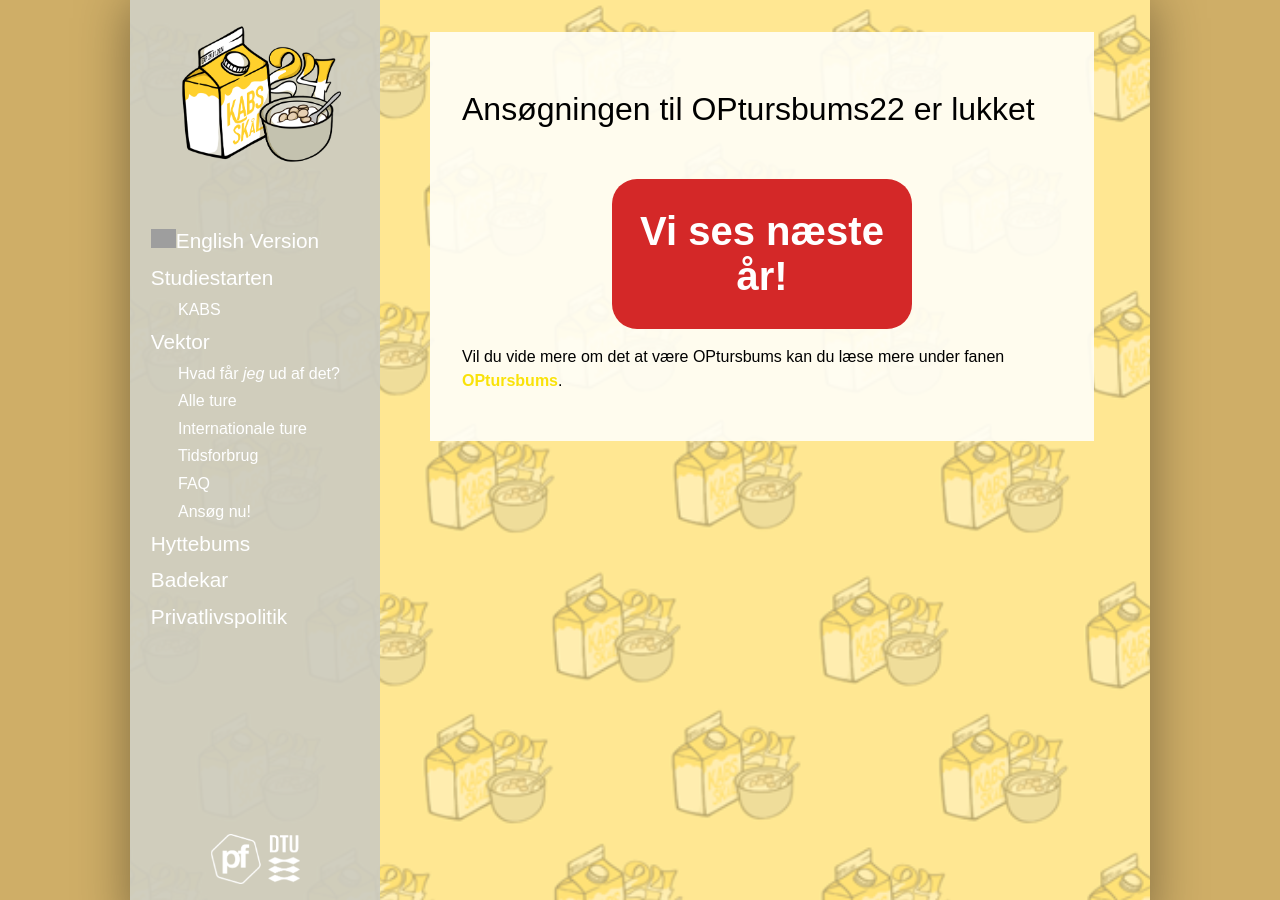
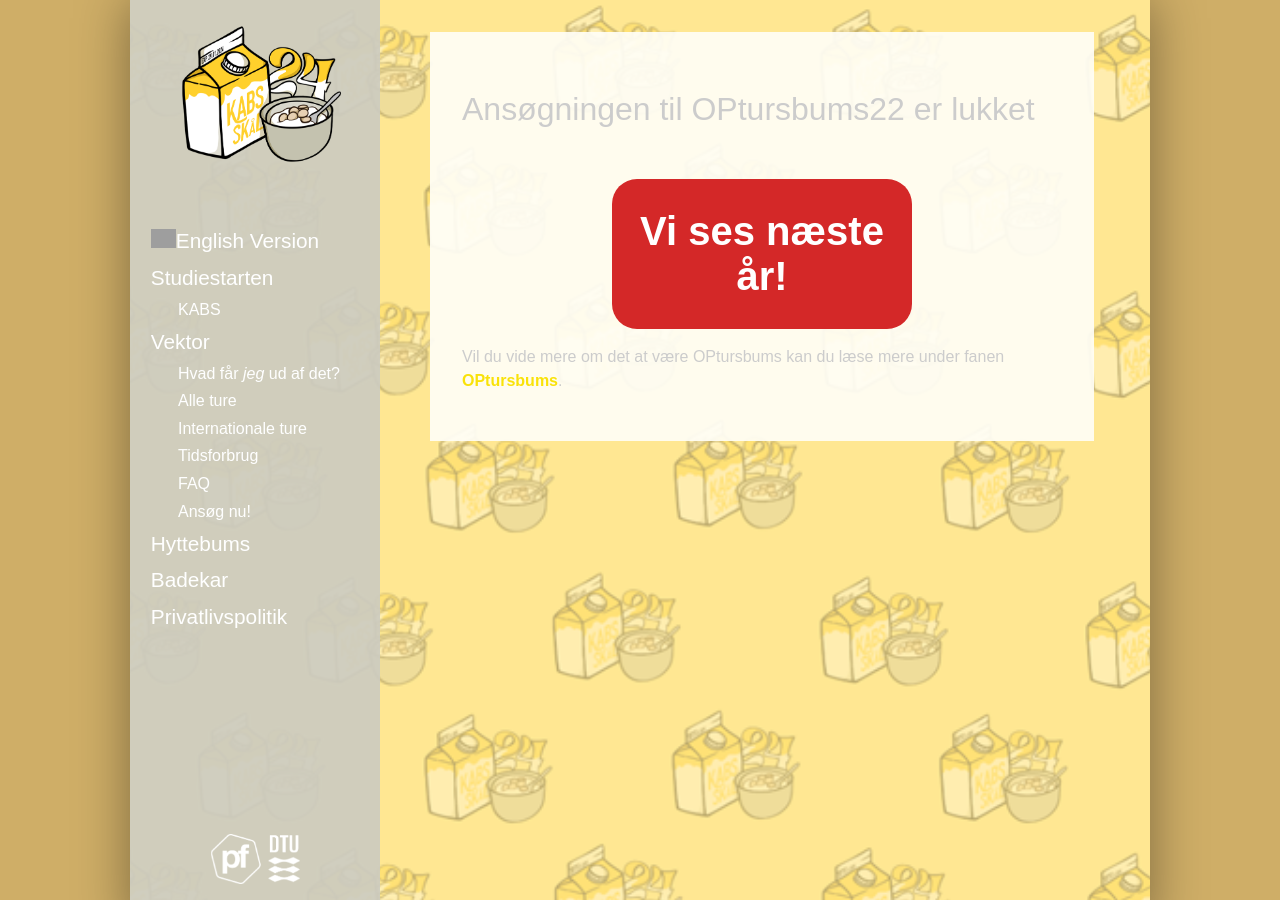
Before and after one commit to KABSDTU/kabsdtu.github.io, a Jekyll site: the page built from ansog-som-optursbums.md, in a window 1280 px wide and 900 px high. Built offline with Jekyll 4.4.1, drawn with Linux system fonts in a browser that asks for light colours; some web fonts are replaced; grey boxes are pictures that could not be loaded.

Commit message:
Update main.css

```diff
--- a/static/css/main.css
+++ b/static/css/main.css
@@ -12,7 +12,7 @@ body {
   margin: auto;
   top: 0;
   font-family: "Droid", sans-serif;
-  color: #000000;
+  color: #cccccc;
   background-image: url("/static/img/FakeBackground_KABS24.png");
   background-size: auto 100%;
   background-position: top;
```
